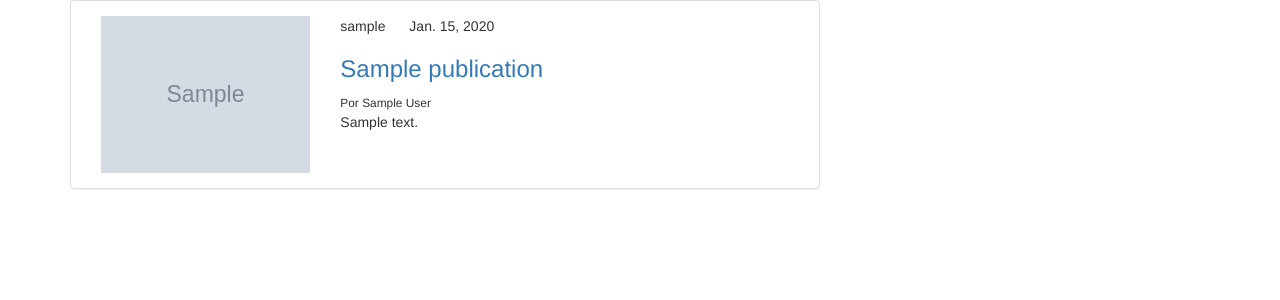
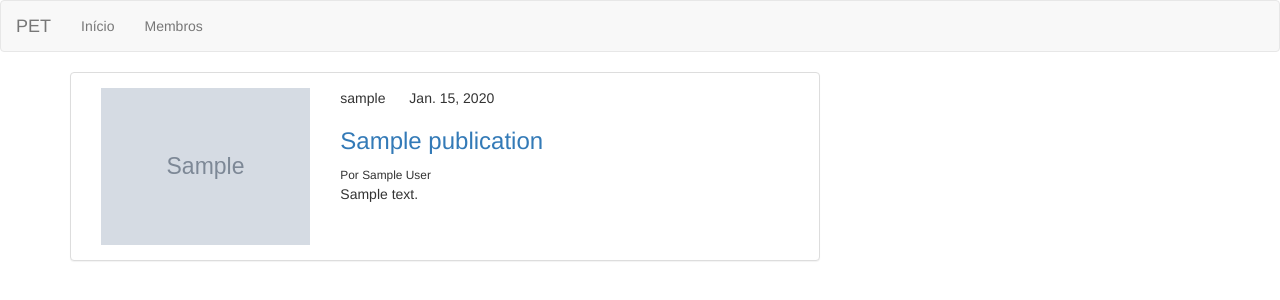
Before and after one commit to compet-cefetmg/site_pet, a Django app: page /blog/ in a window 1280 px wide. Shown: the top 300 px of the page. Run offline with Django 3.2, Linux system fonts and the light colour scheme; tables that the repository leaves empty hold one stand-in row (values such as "Sample post"); grey boxes marked "Sample" are stand-in pictures; some libraries are stand-ins or nearby versions.

Commit message:
Adds navbar

```diff
--- a/site_pet/templates/base.html
+++ b/site_pet/templates/base.html
@@ -13,6 +13,30 @@
 </head>
 
 <body>
+    <header>
+        <nav class="navbar navbar-default">
+            <div class="container-fluid">
+                <div class="navbar-header">
+                    <button type="button" class="navbar-toggle collapsed" data-toggle="collapse" data-target="#bs-example-navbar-collapse-1" aria-expanded="false">
+                        <span class="sr-only">Toggle navigation</span>
+                        <span class="icon-bar"></span>
+                        <span class="icon-bar"></span>
+                        <span class="icon-bar"></span>
+                    </button>
+                    <a class="navbar-brand" href="#">
+                        PET
+                    </a>
+                </div>
+                <div class="collapse navbar-collapse" id="bs-example-navbar-collapse-1">
+                    <ul class="nav navbar-nav">
+                        <li><a href="{% url 'blog.index' %}{% if request.GET.pet %}?pet={{ request.GET.pet }}{% endif %}">Início<span class="sr-only">(current)</span></a></li>
+                        <li><a href="{% url 'members.index' %}{% if request.GET.pet %}?pet={{ request.GET.pet }}{% endif %}">Membros</a></li>
+                    </ul>
+                </div>
+            </div>
+        </nav>
+    </header>
+
 {% block content %}
 {% endblock %}
 
```
